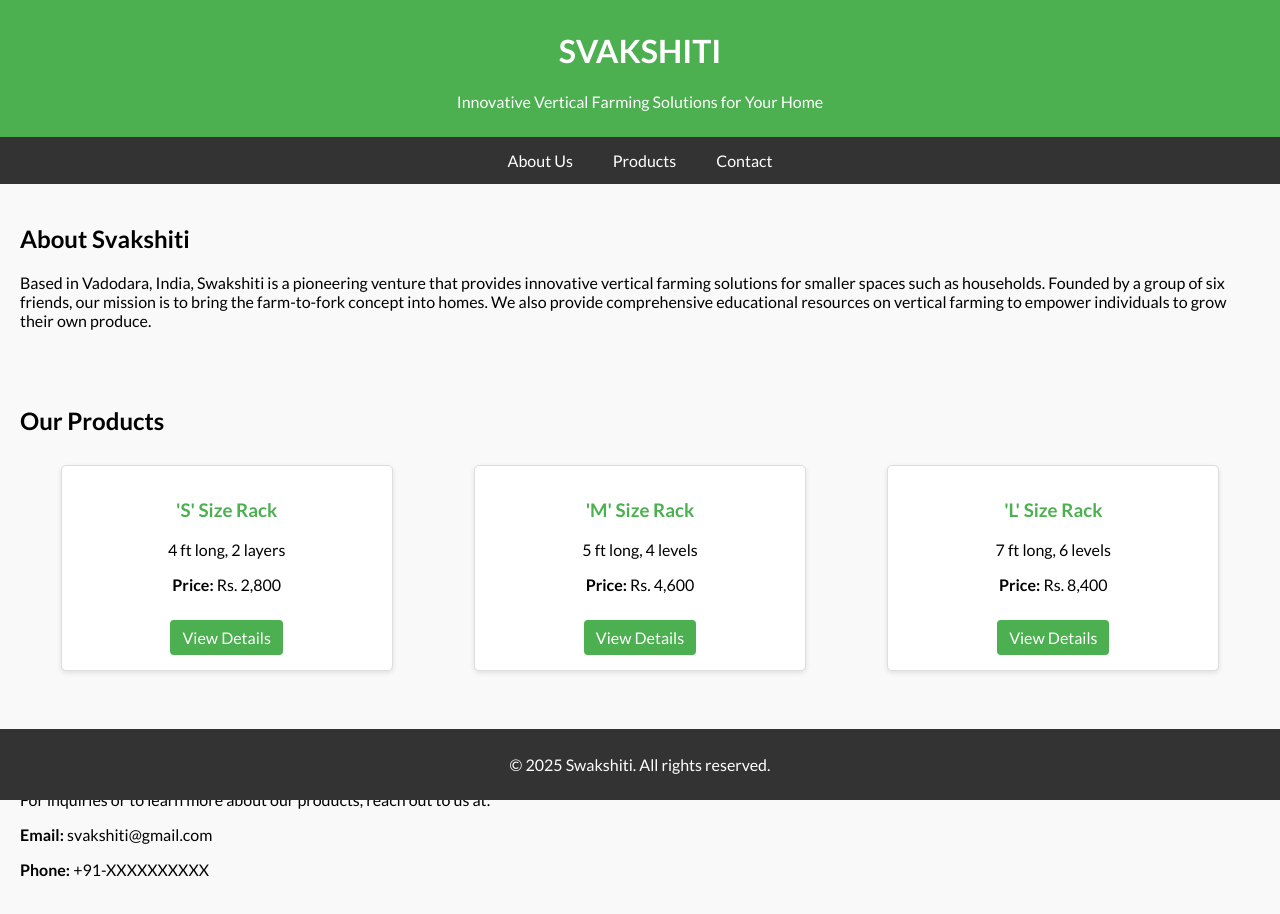
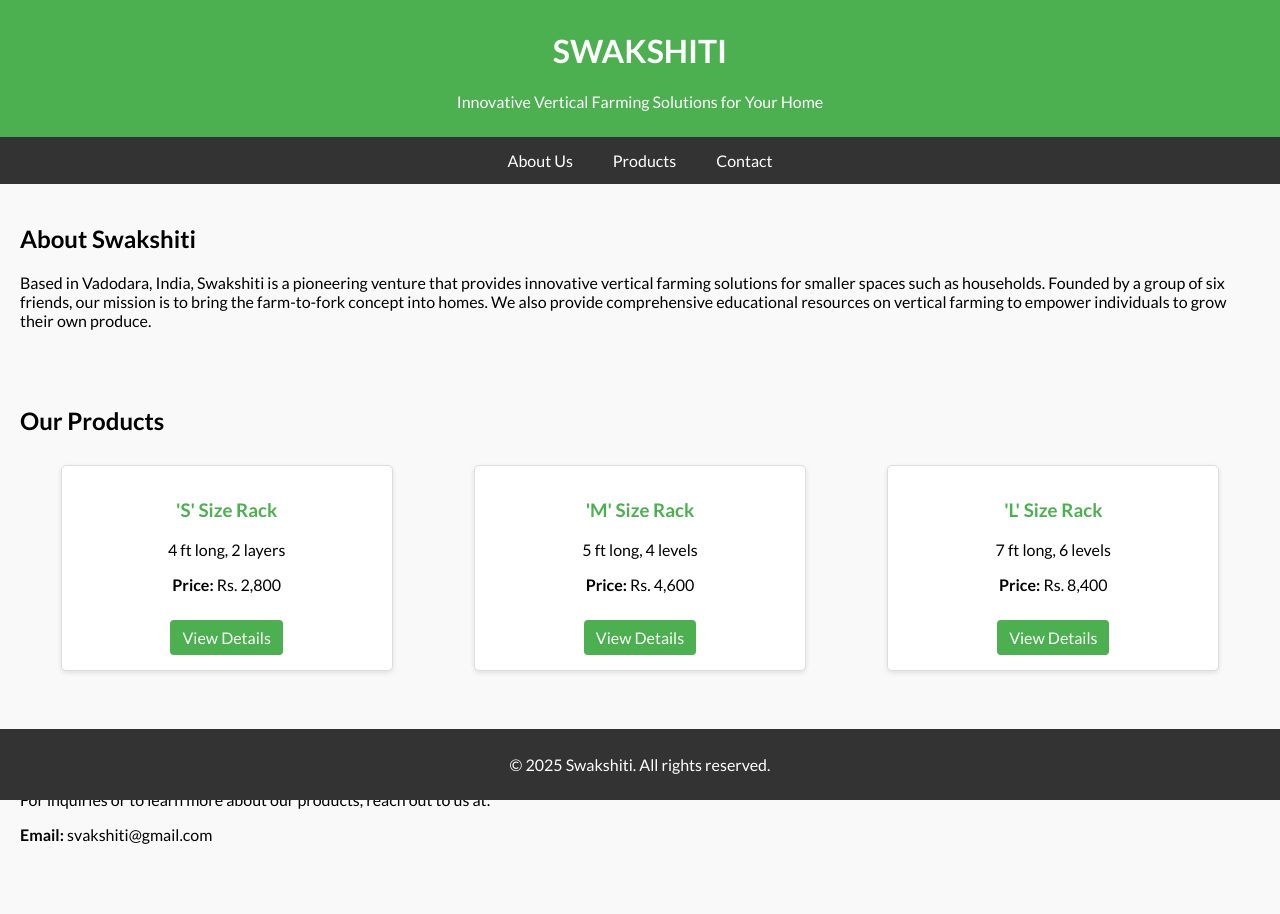
Before and after one commit to svakshiti/svakshiti, a plain HTML site: page index.html in a window 1280 px wide. After the commit the page ends 880 px from the top, so only its background shows below. Drawn offline with Linux system fonts and the light colour scheme.

Commit message:
Update index.html

```diff
--- a/index.html
+++ b/index.html
@@ -100,7 +100,7 @@
 </head>
 <body>
     <header>
-        <h1>SVAKSHITI</h1>
+        <h1>SWAKSHITI</h1>
         <p>Innovative Vertical Farming Solutions for Your Home</p>
     </header>
     <nav>
@@ -109,7 +109,7 @@
         <a href="#contact">Contact</a>
     </nav>
     <section id="about">
-        <h2>About Svakshiti</h2>
+        <h2>About Swakshiti</h2>
         <p>Based in Vadodara, India, Swakshiti is a pioneering venture that provides innovative vertical farming solutions for smaller spaces such as households. Founded by a group of six friends, our mission is to bring the farm-to-fork concept into homes. We also provide comprehensive educational resources on vertical farming to empower individuals to grow their own produce.</p>
     </section>
     <section id="products">
@@ -139,7 +139,7 @@
         <h2>Contact Us</h2>
         <p>For inquiries or to learn more about our products, reach out to us at:</p>
         <p><strong>Email:</strong> svakshiti@gmail.com</p>
-        <p><strong>Phone:</strong> +91-XXXXXXXXXX</p>
+        <p> </p>
         <p> </p>
         <p> </p>
     </section>
```
